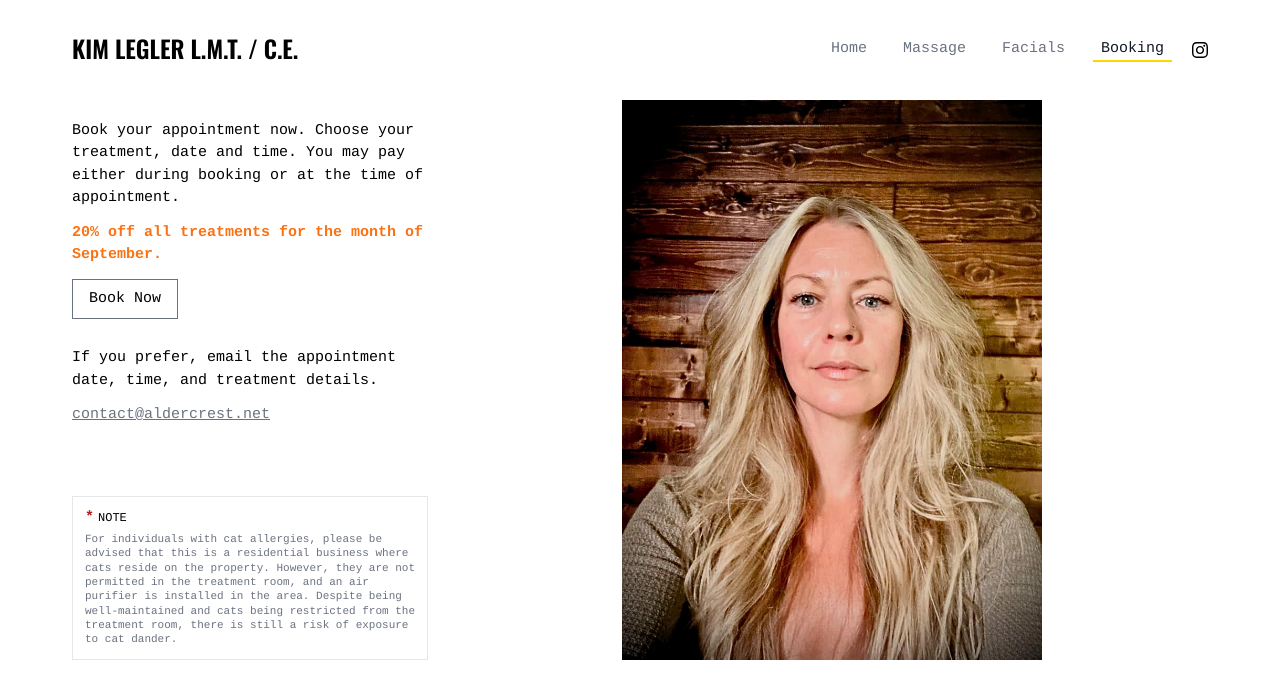
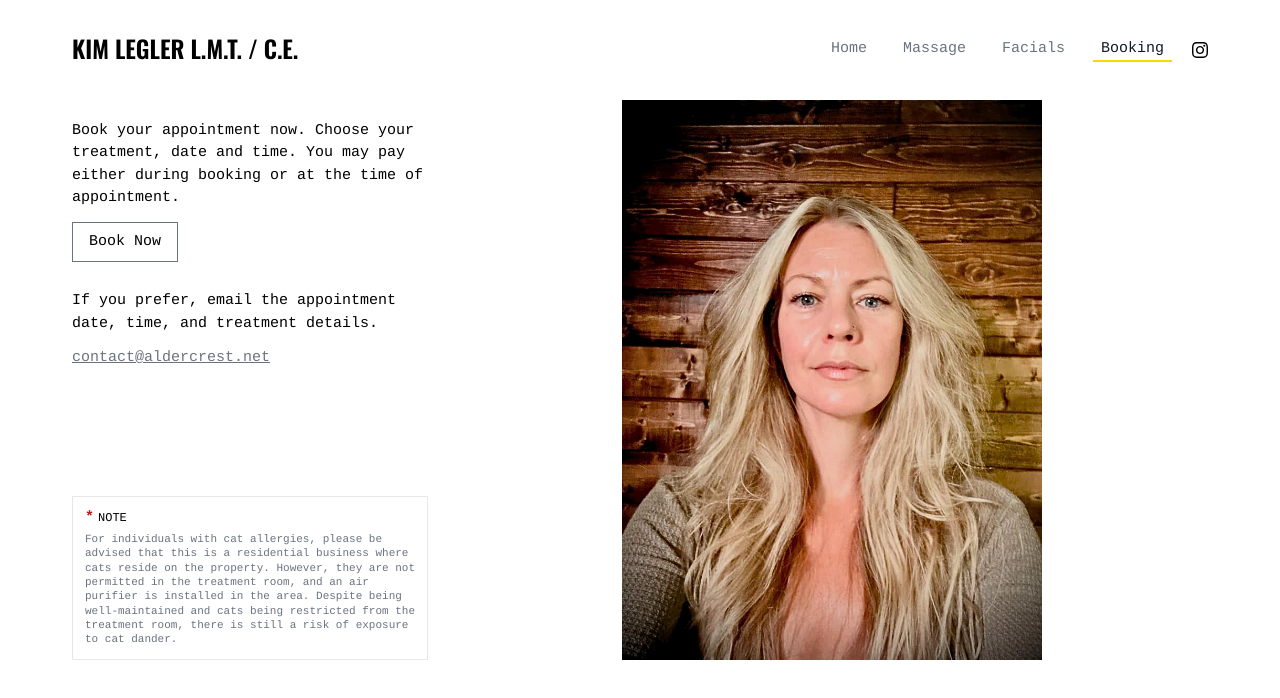
Before and after one commit to ryanlegler/aldercrest, a Next.js app: page /booking in a window 1280 px wide. Shown: the top 698 px of the page. Built offline with nearby package versions, Linux system fonts and the light colour scheme.

Commit message:
remove promotion

```diff
--- a/src/app/booking/page.tsx
+++ b/src/app/booking/page.tsx
@@ -13,9 +13,6 @@ export default function Booking() {
                         <p>
                             Book your appointment now. Choose your treatment, date and time. You may
                             pay either during booking or at the time of appointment.
-                        </p>
-                        <p className="font-bold text-orange-500">
-                            20% off all treatments for the month of September.
                         </p>
 
                         <StyledButton
```
